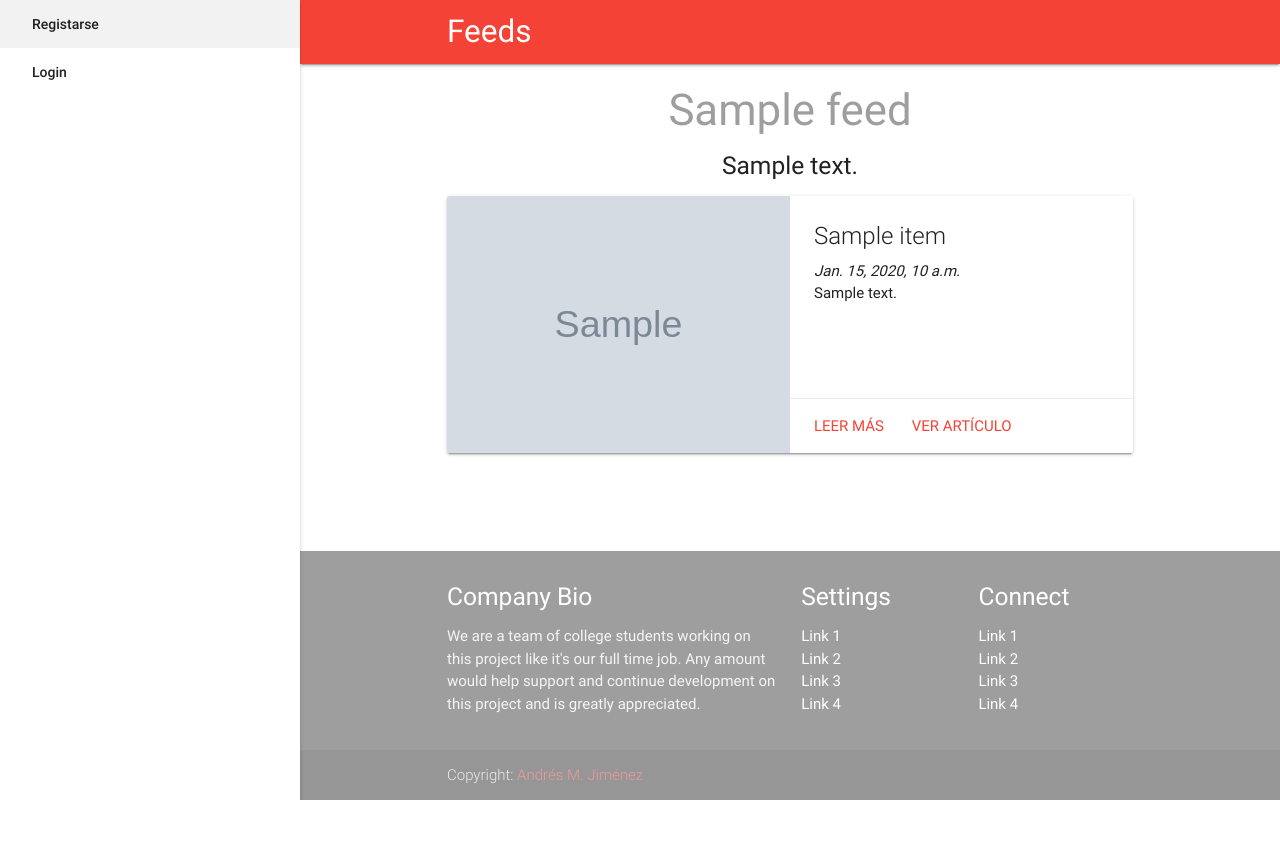
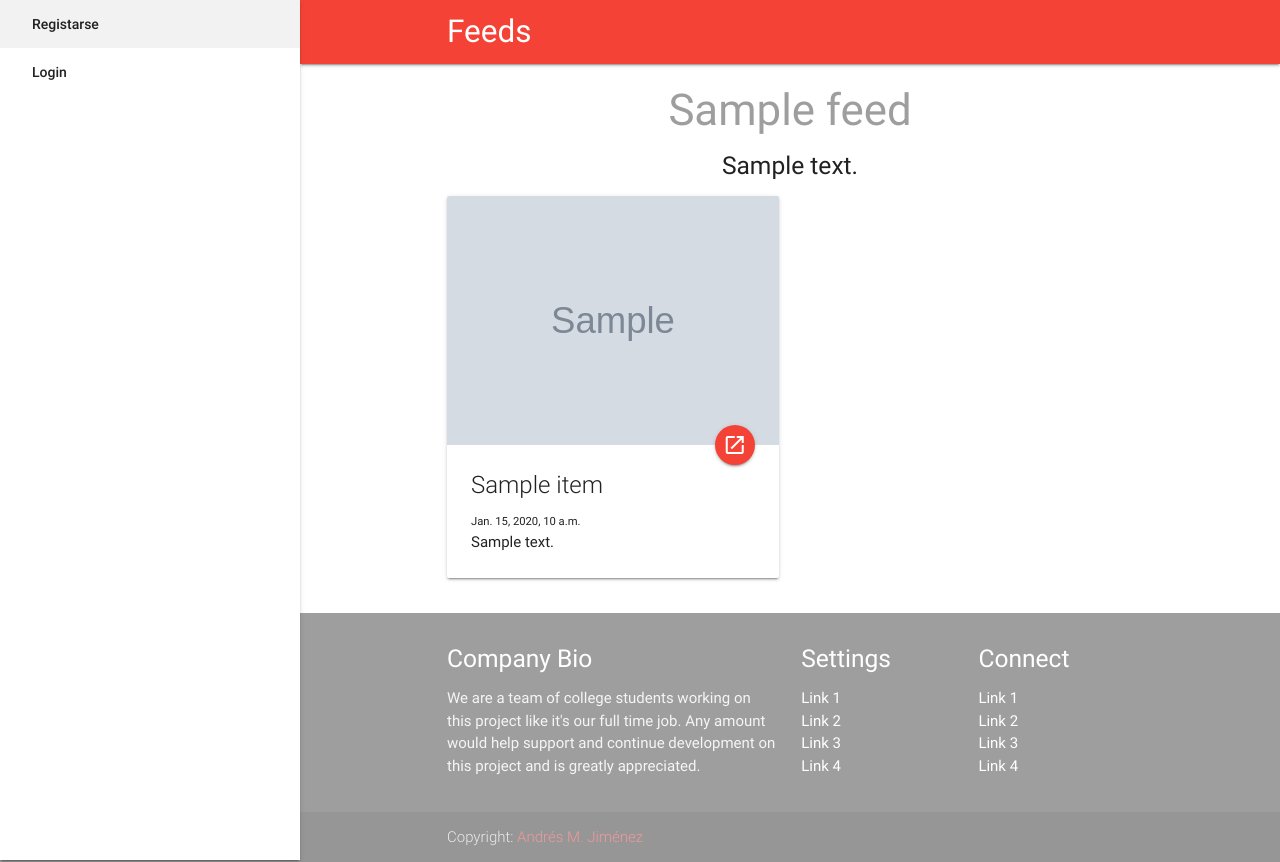
Before and after one commit to andjimrio/LTN, a Django app: template templates/feeds.html in a window 1280 px wide. Before the commit the page ends 800 px from the top, so only its background shows below. Run offline with Django 3.2, Linux system fonts and the light colour scheme; the template is opened without the code that fills it: most values are stand-ins (such as "Sample title", 1, 10 or a date in 2020); grey boxes marked "Sample" are stand-in pictures; some libraries are stand-ins or nearby versions.

Commit message:
Mejora de la vista de Feeds
Vuelta a los card normales hasta encontrar la mejor solución

```diff
--- a/Application/templatetags/apptags.py
+++ b/Application/templatetags/apptags.py
@@ -21,7 +21,7 @@ def pretty_text(text):
 
 @register.simple_tag
 def reduce_text(text):
-    if text.find('.')>50:
+    if len(text)>150:
         return text[:text.find('.')+1]
     else:
         return text
--- a/Application/views.py
+++ b/Application/views.py
@@ -27,8 +27,7 @@ def feeds(request):
     return render(request,'feeds.html',{'feedes':feedes})
 
 def article(request, idItem=None):
-    link = get_item(idItem).link
-    article = get_article(link)
+    article = get_item(idItem)
     tags = keywords(idItem)
     news = [get_item(new) for new in identity(idItem)]
     return render(request,'article.html',{'article':article,'tags':tags,'news':news})
--- a/templates/feeds.html
+++ b/templates/feeds.html
@@ -14,30 +14,17 @@
 
             <div class="row">
                 {% for item in feed.items.all %}
-                    <div class="col s12">
-                        <div class="card horizontal">
+                    <div class="col s12 m6 ">
+                        <div class="card">
                             <div class="card-image">
                                 <img src="{{ item.image }}">
+                                <a class="btn-floating halfway-fab waves-effect waves-light {{ color_primary }}"
+                                    href="{% url 'article' item.id %}"><i class="material-icons">launch</i></a>
                             </div>
-                            <div class="card-stacked">
-                                <div class="card-content">
-                                    <p class="card-title">{{ item.title }}</p>
-                                    <em>{{ item.pubDate }}</em>
-                                    <p class="justify">{% reduce_text item.description %}</p>
-                                </div>
-                                <div class="card-action">
-                                    <a href="{% url 'article' item.id %}" class="{{ color_primary }}-text">Leer más</a>
-                                    <a href="#modal{{ item.id }}" class="{{ color_primary }}-text">Ver artículo</a>
-                                </div>
-                            </div>
-                        </div>
-                        <div id="modal{{ item.id }}" class="modal modal-fixed-footer">
-                            <div class="modal-content">
-                                <h4>{{ item.title }}</h4>
-                                <p class="justify">{% autoescape off %}{% pretty_text item.article %}{% endautoescape %}</p>
-                            </div>
-                            <div class="modal-footer">
-                                <a href="#!" class=" modal-action modal-close waves-effect waves-green btn-flat">Cerrar</a>
+                            <div class="card-content">
+                                <span class="card-title">{{ item.title }}</span>
+                                <small>{{ item.pubDate }}</small>
+                                <p class="justify">{% reduce_text item.description %}</p>
                             </div>
                         </div>
                     </div>
```
Also changed, not shown: templates/article.html (+11 -24 lines).
